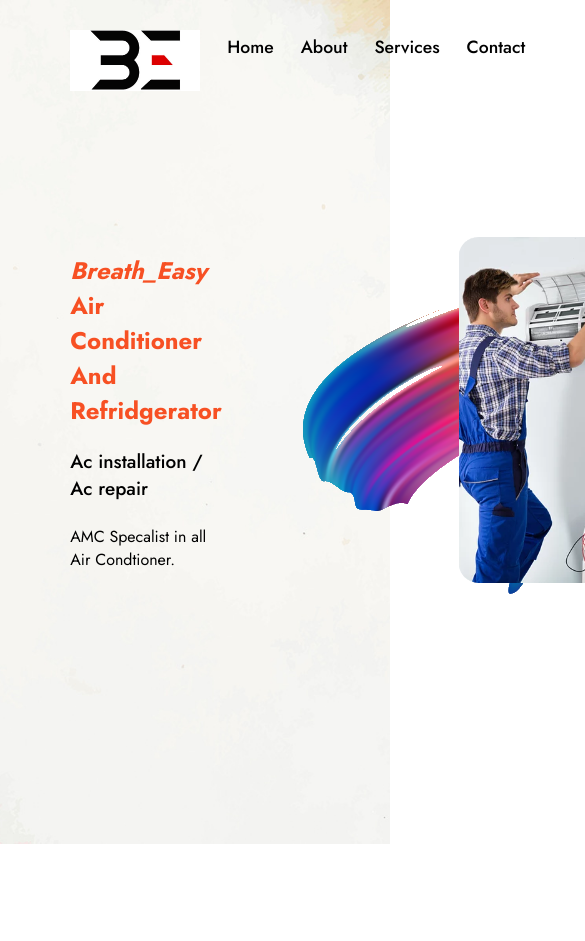
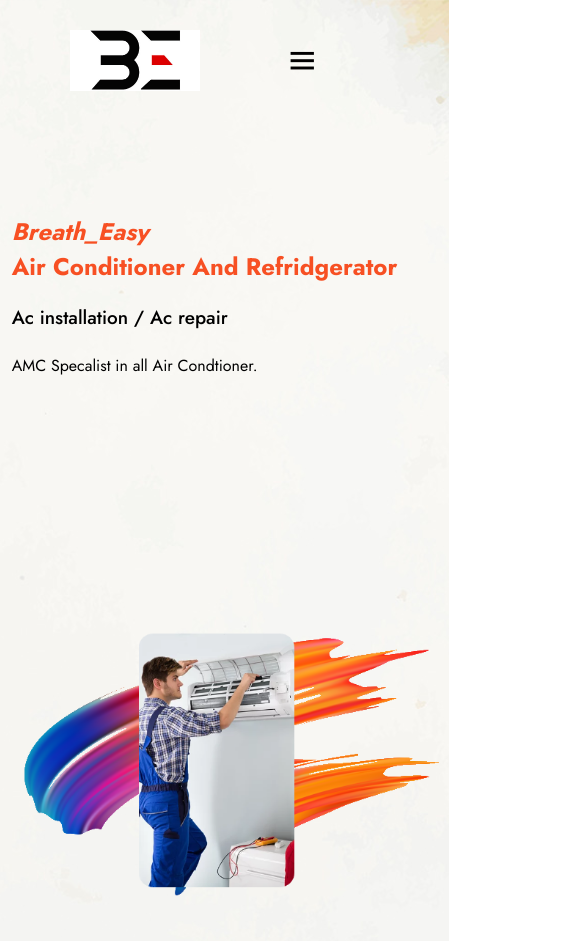
Before and after one commit to nithiedu/breathEasy, a plain HTML site: page index.html in a window 390 px wide. Shown: the top 941 px of the page, 585 px wide, since content can reach past the window. Drawn offline with nearby package versions, Linux system fonts and the light colour scheme.

Commit message:
Update style.css

```diff
--- a/css/style.css
+++ b/css/style.css
@@ -156,3 +156,106 @@ header.sticky{
     color: var(--main-color);
     text-align: center;
 }
+
+
+
+
+@media (max-width: 1425px){
+	header{
+		padding: 16px 3%;
+		transition: .3s;
+	}
+	header.sticky{
+		padding: 10px 3%;
+		transition: .3s;
+	}
+	section{
+		padding: 70px 3%;
+		transition: .3s;
+	}
+	.contact{
+		width: 95%;
+		transition: .3s;
+	}
+	:root{
+		--big-font: 4rem;
+		--h2-font: 2.3rem;
+		--p-font: 1rem;
+		transition: .3s;
+	}
+}
+
+@media (max-width: 970px){
+	#menu-icon{
+		display: block;
+	}
+	.home{
+		min-height: 80vh;
+	}
+	.navlist{
+		position: absolute;
+		top: -600px;
+		left: 0;
+		right: 0;
+		flex-direction: column;
+		background: var(--main-color);
+		text-align: right;
+		transition: all .40s;
+	}
+	.navlist a{
+		display: block;
+		padding: 1.2rem;
+		margin: 1.5rem;
+		border-right: 2px solid var(--bg-color);
+		color: var(--bg-color);
+	}
+	.navlist a:hover{
+		background: var(--bg-color);
+		color: var(--main-color);
+	}
+	.navlist a::after{
+		display: none;
+	}
+	.navlist.active{
+		top: 100%;
+	}
+}
+
+@media (max-width: 800px){
+	.home{
+		grid-template-columns: 1fr;
+		min-height: 130vh;
+		grid-gap: 1rem;
+		width:115%;
+	}
+	.home-text{
+		padding-top: 55px;
+	}
+	.home-img{
+		text-align: center;
+	}
+	.home-img img{
+		width: 440px;
+		height: auto;
+	}
+	.about{
+		grid-template-columns: 1fr;
+	}
+	.about-img{
+		text-align: center;
+		margin-bottom: 30px;
+	}
+	:root{
+		--big-font: 3.4rem;
+		--h2-font: 2rem;
+	}
+	section{
+		padding: 65px 3%;
+		transition: .3s;
+	}
+}
+@media (max-width: 540px){
+	.contact .action form input[type="email"] {
+		width: 310px;
+	}
+}
```
